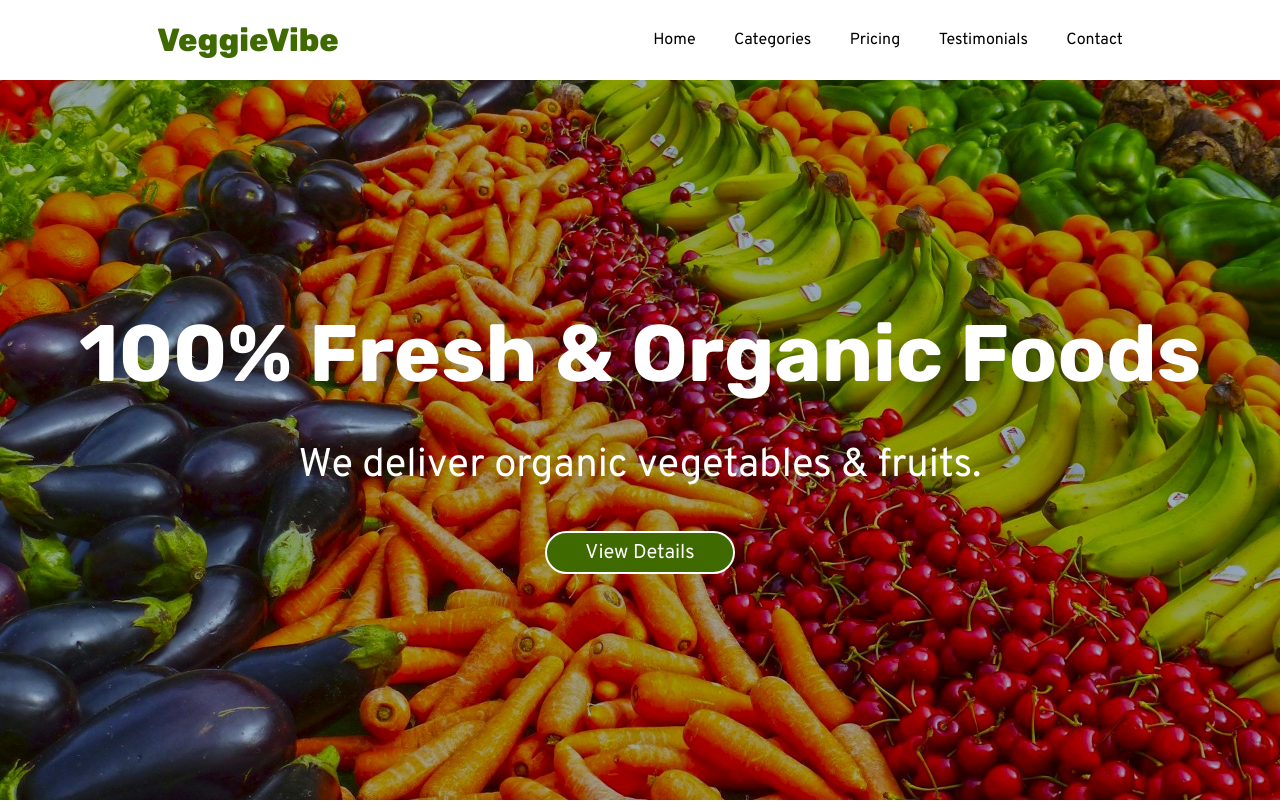
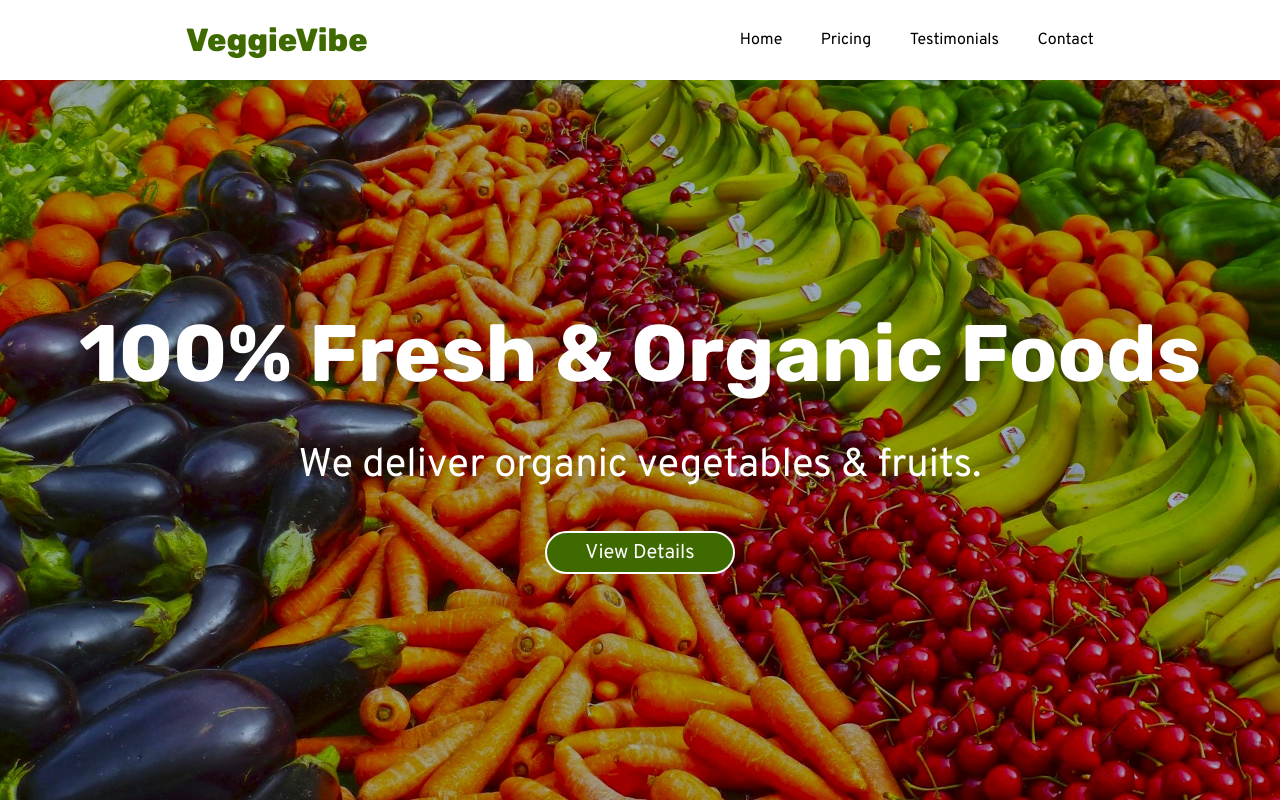
Before and after one commit to Hariom-vishwa/VeggieVibe---Fresh-Fruits-Vegetables-Landing-Page, a plain HTML site: page index.html in a window 1280 px wide. Shown: the top 802 px of the page. Drawn offline with nearby package versions, Linux system fonts and the light colour scheme.

Commit message:
removal of a anchor tag

```diff
--- a/index.html
+++ b/index.html
@@ -34,7 +34,6 @@
             <div class="sideNav">
                 <ul>
                     <li><a href="#">Home</a></li>
-                    <li><a href="#categories">Categories</a></li>
                     <li><a href="#pricing">Pricing</a></li>
                     <li><a href="#testimony">Testimonials</a></li>
                     <li><a href="#contact">Contact</a></li>
@@ -51,9 +50,6 @@
                     <div class="menu">
                         <a href="#">
                             Home
-                        </a>
-                        <a href="#categories">
-                            Categories
                         </a>
                         <a href="#pricing">
                             Pricing
```
